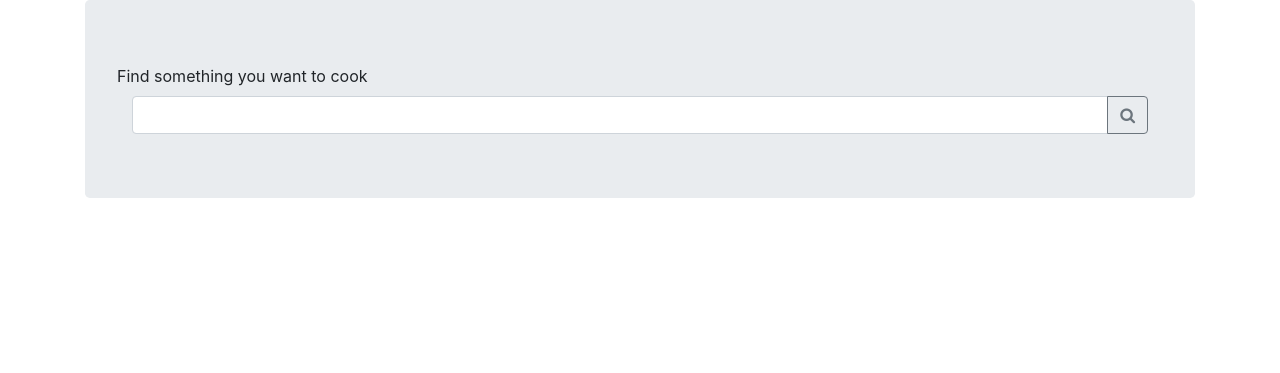
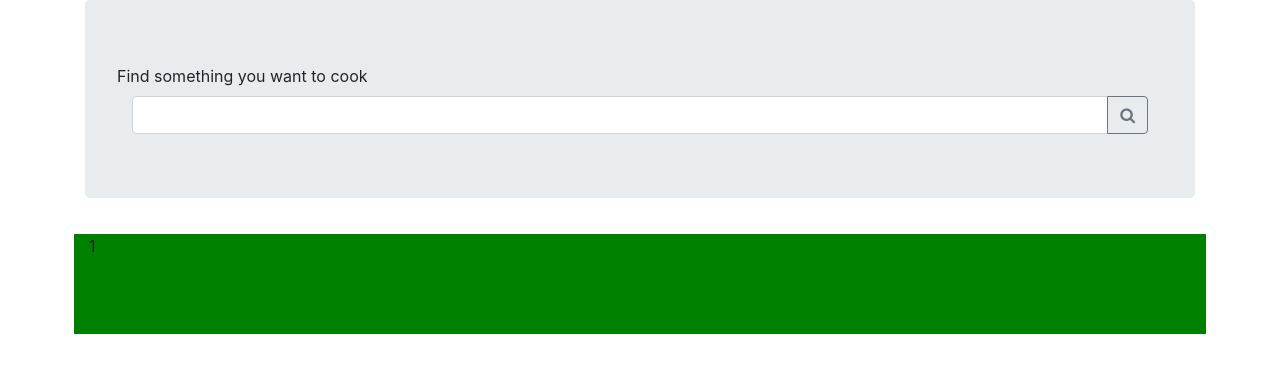
Before and after one commit to Lowella369/django-calorie-finder, a Django app: template calorie_finder/calorie/templates/calorie/index.html in a window 1280 px wide. Shown: the part 56-429 px from the top of the page. Run offline with Django 3.2, Linux system fonts and the light colour scheme; the template is opened without the code that fills it, so the values that code supplies are empty; parts of the project's set-up code (start-up, migrations or seed data) failed here and were passed over; some libraries are stand-ins or nearby versions.

Commit message:
Adding style.css to the code

```diff
--- a/calorie_finder/calorie/templates/calorie/index.html
+++ b/calorie_finder/calorie/templates/calorie/index.html
@@ -4,11 +4,11 @@
   <meta charset="utf-8">
   <meta name="viewport" content="width=device-width, initial-scale=1">
   <link rel="stylesheet" href="https://maxcdn.bootstrapcdn.com/bootstrap/4.5.0/css/bootstrap.min.css">
-
   <script src="https://ajax.googleapis.com/ajax/libs/jquery/3.5.1/jquery.min.js"></script>
   <script src="https://cdnjs.cloudflare.com/ajax/libs/popper.js/1.16.0/umd/popper.min.js"></script>
   <script src="https://maxcdn.bootstrapcdn.com/bootstrap/4.5.0/js/bootstrap.min.js"></script>
 	<link href="http://maxcdn.bootstrapcdn.com/font-awesome/4.1.0/css/font-awesome.min.css" rel="stylesheet">
+	<link href="/calorie_finder/css/style.css" rel="stylesheet">
 </head>
 <body>
   <div class="container">
@@ -44,6 +44,10 @@
 			</form>
 			</div>
 		</div>
+		<div class="food-lists">
+		<div class="row">
+		  <div class="col-sm mx-1 my-1">1</div>
+		</div>
 	</div>
 </body>
 </html>
```
